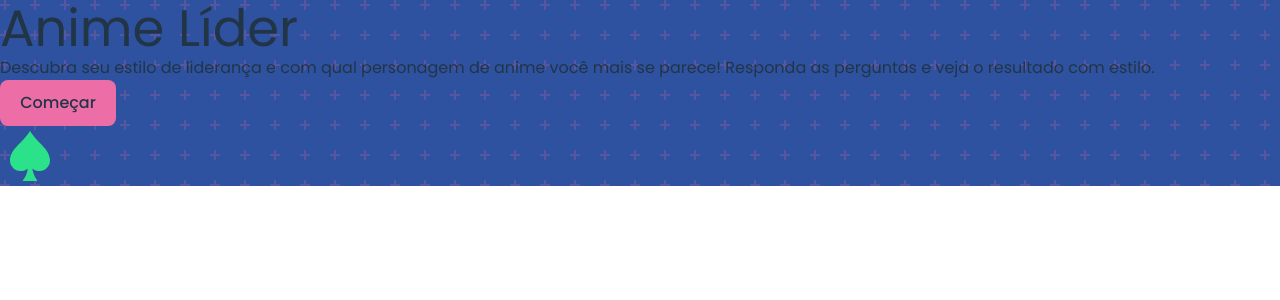
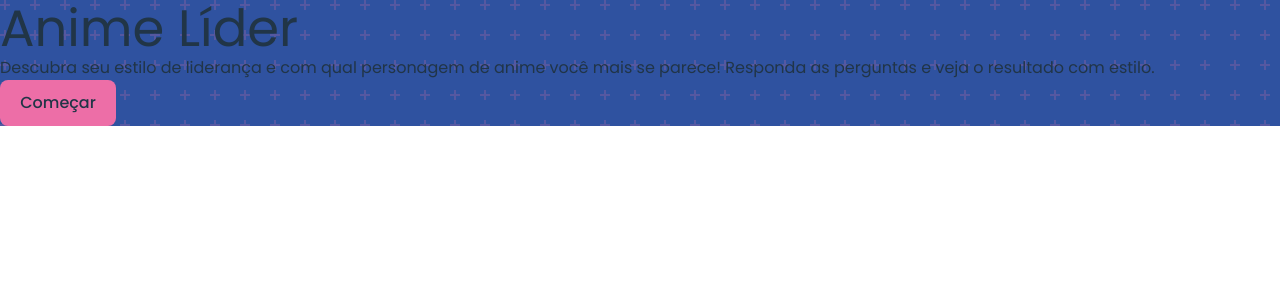
Before and after one commit to LeonardoZanotti/KetsudanQuest, a React (Vite) app: page / in a window 1280 px wide. Shown: the top 300 px of the page. Built offline with nearby package versions, Linux system fonts and the light colour scheme.

Commit message:
Removi o simbolo de pinhão pq tava mt ruim

```diff
--- a/src/App.tsx
+++ b/src/App.tsx
@@ -82,16 +82,6 @@ export default function App() {
 				>
 					Começar
 				</motion.button>
-
-				{/* Elemento decorativo - Pinhão */}
-				<div className="absolute bottom-4 right-4 opacity-20">
-					<svg width="60" height="60" viewBox="0 0 24 24">
-						<path
-							fill="#2be28a"
-							d="M12,2C9,7 4,9 4,14C4,16 6,18 8,18C9,18 10,18 11,17C11,17 11.32,19 9,22H15C13,19 13,17 13,17C14,18 15,18 16,18C18,18 20,16 20,14C20,9 15,7 12,2Z"
-						/>
-					</svg>
-				</div>
 			</div>
 		);
 	}
```
